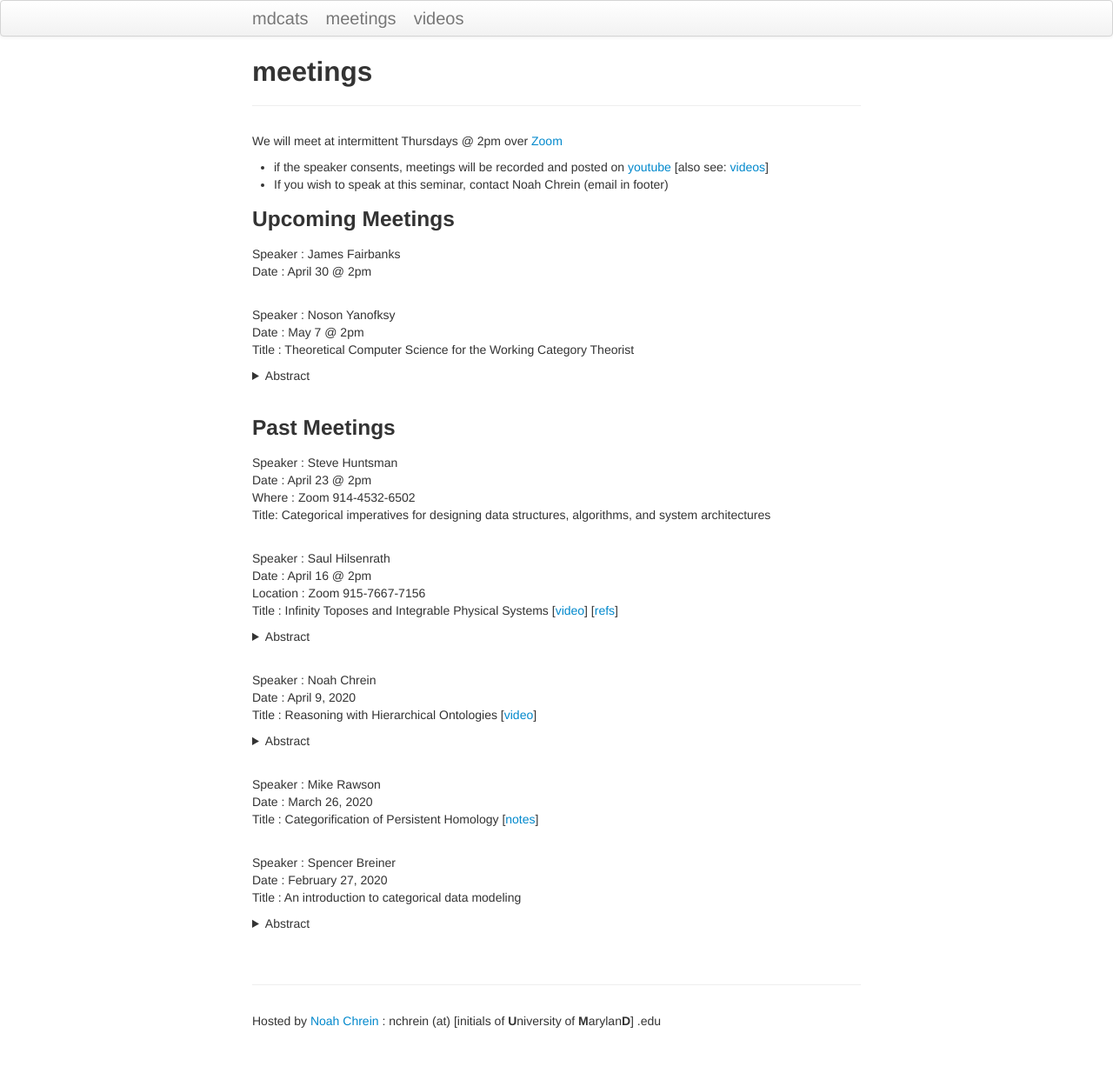
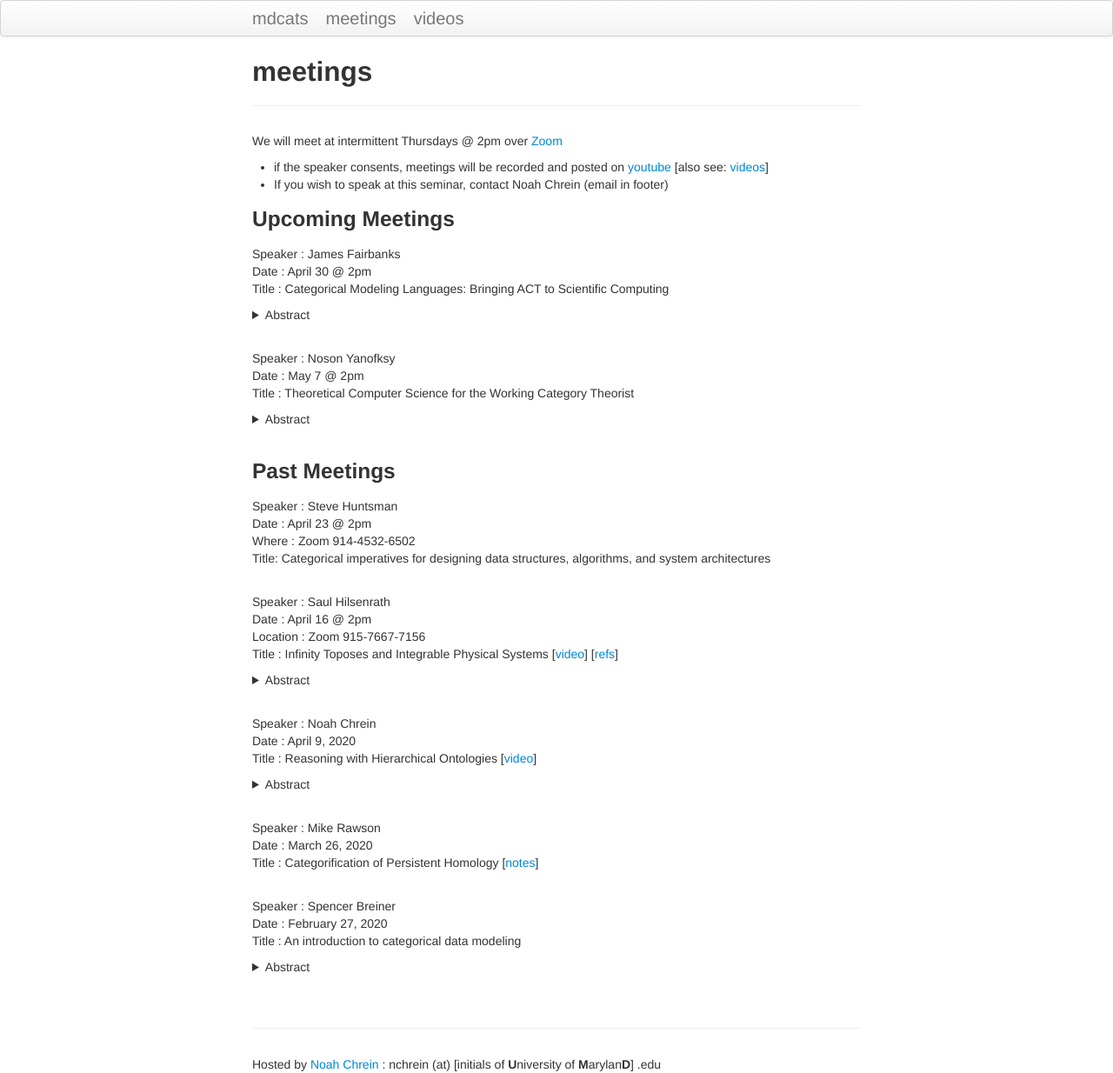
Before and after one commit to mdcats/mdcats.github.io, a Jekyll site: the page built from pages/Meetings.md, in a window 1280 px wide. Shown: the whole page at 87% size. Built offline with Jekyll 4.4.1, drawn with Linux system fonts in a browser that asks for light colours; before the commit the page ends 1184 px from its top, so only the background shows below that.

Commit message:
added James' abstract

```diff
--- a/pages/Meetings.md
+++ b/pages/Meetings.md
@@ -16,6 +16,13 @@ We will meet at intermittent Thursdays @ 2pm over [Zoom](zoom.us)
 
 Speaker : James Fairbanks
 Date : April 30 @ 2pm
+Title : Categorical Modeling Languages: Bringing ACT to Scientific Computing
+<details><summary>Abstract</summary>
+<p>
+I’ll discuss a perspective on scientific computing centered around the modeling framework. Applied Category Theory gives us the tools to represent these modeling frameworks and build powerful software for representing, manipulating, and solving complex systems in science and engineering. This work builds on decorated cospans, and categorical logic for knowledge representation. I’ll end with some open questions involving dynamical systems.
+
+</p>
+</details>
 <br/>
 
 Speaker : Noson Yanofksy
```
